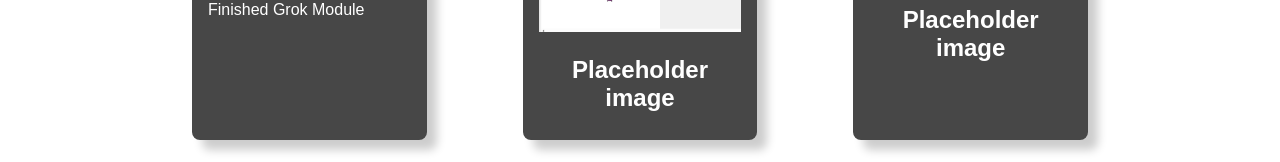
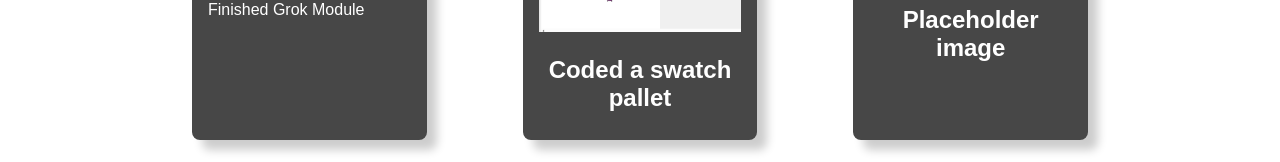
Before and after one commit to BHS-25641/MyYear10Website, a plain HTML site: page index.html in a window 1280 px wide. Shown: the part 1907-2069 px from the top of the page. Drawn offline with Linux system fonts and the light colour scheme.

Commit message:
added text

```diff
--- a/index.html
+++ b/index.html
@@ -94,7 +94,7 @@
             </div>
             <div class="topic-card">
                 <img src="images/swatch.PNG" alt="images/swatch.PNG">
-                <h2 class="topic-card-text">Placeholder image</h2>
+                <h2 class="topic-card-text">Coded a swatch pallet</h2>
             </div>
             <div class="topic-card">
                 <img src="images/placeholder-1024x1024.png" alt="change this too!">
```
